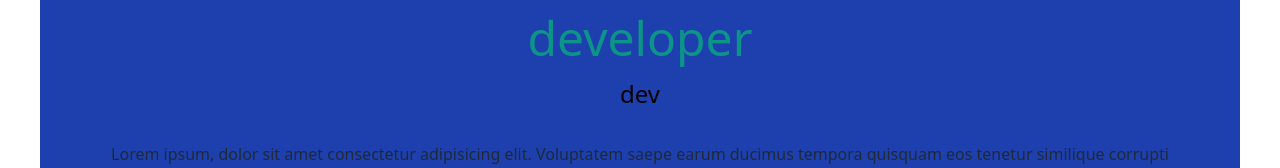
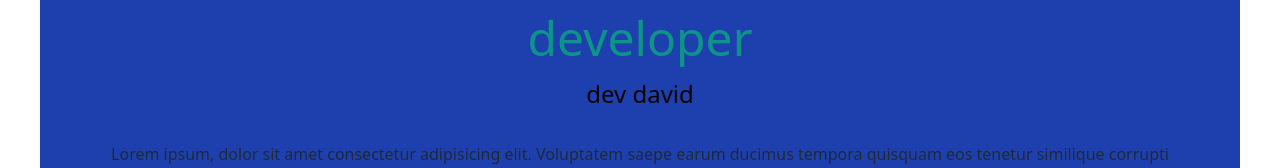
Before and after one commit to DavidNabil210/Portfolio, a React (Vite) app: page / in a window 1280 px wide. Shown: the part 190-358 px from the top of the page. Built offline with nearby package versions, Linux system fonts and the light colour scheme.

Commit message:
first commit

```diff
--- a/src/Components/Navbar/NavBar.jsx
+++ b/src/Components/Navbar/NavBar.jsx
@@ -26,7 +26,7 @@ function NavBar() {
           </nav>
           <div className='text-center p-10'>
             <h2 className='text-5xl py-2 text-teal-600 font-medium'>developer</h2>
-            <h3 className='text-2xl py-2'>dev</h3>
+            <h3 className='text-2xl py-2'>dev david</h3>
             <p className='text-md py-5 leading-8 text-gray-800'>Lorem ipsum, dolor sit amet consectetur adipisicing elit.
               Voluptatem saepe earum ducimus tempora quisquam eos tenetur similique corrupti maiores dolorum?</p>
           </div>
```
